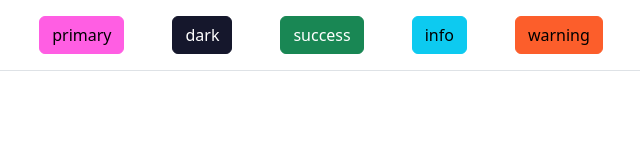
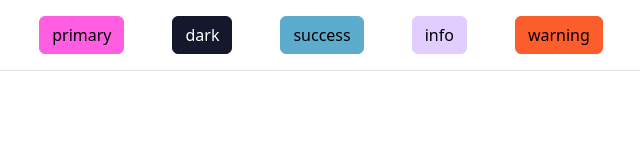
Before and after one commit to kJAHsin/CodingOwl, a website: page index.html in a window 1280 px wide. Shown: the whole page, without its empty margins (319-959 px from the left). Drawn offline with nearby package versions, Linux system fonts and the light colour scheme; files that its build step writes are made by us from their sources.

Commit message:
renamed variables to make more practical sense

```diff
--- a/sass/_variables.scss
+++ b/sass/_variables.scss
@@ -1,6 +1,6 @@
  // overriding theme variables
 $primary:       #FF5EE3;
-$secondary:     #5DABCD;
-$light:         #E1CEFF;
+$dark:          #15172C;
+$success:       #5DABCD;
+$info:          #E1CEFF;
 $warning:       #FC5E2B;
-$dark:          #15172C;
```
